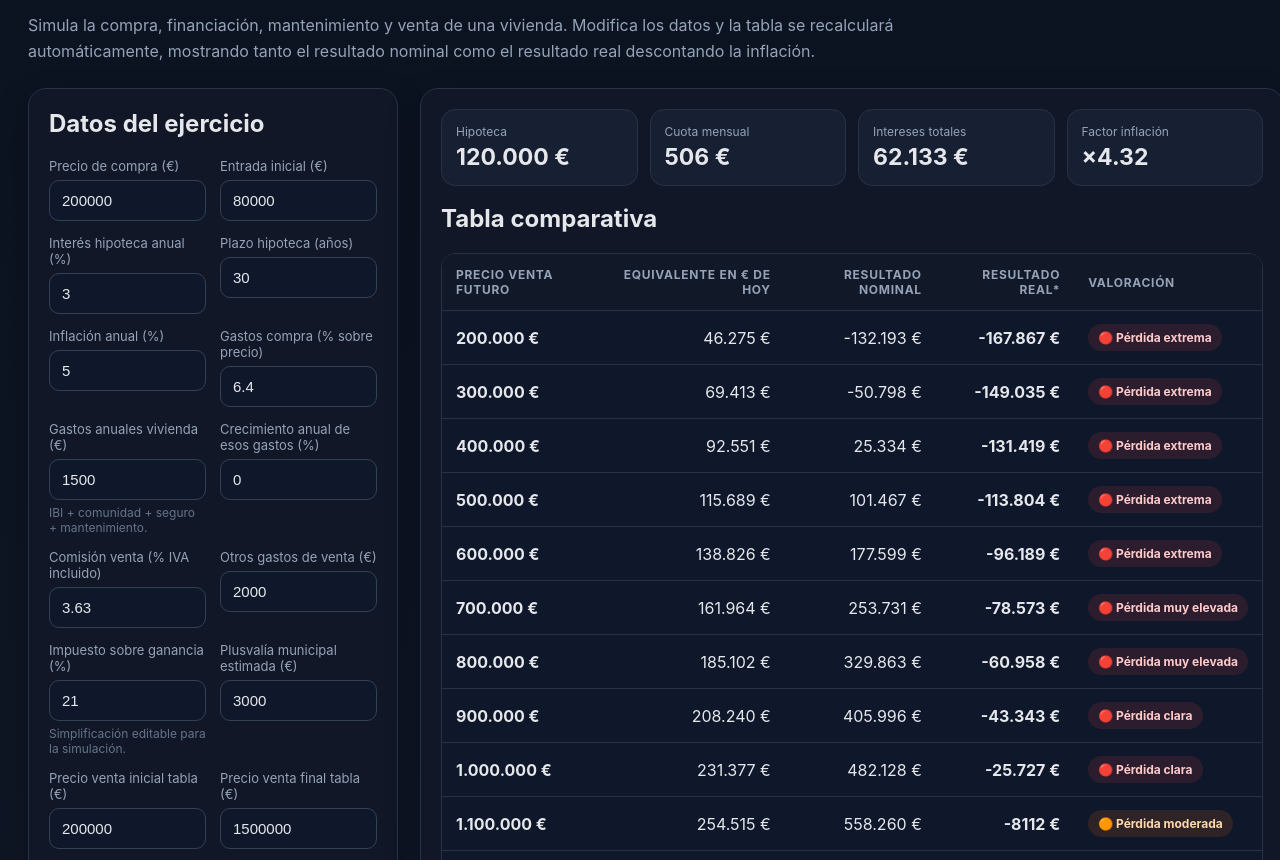
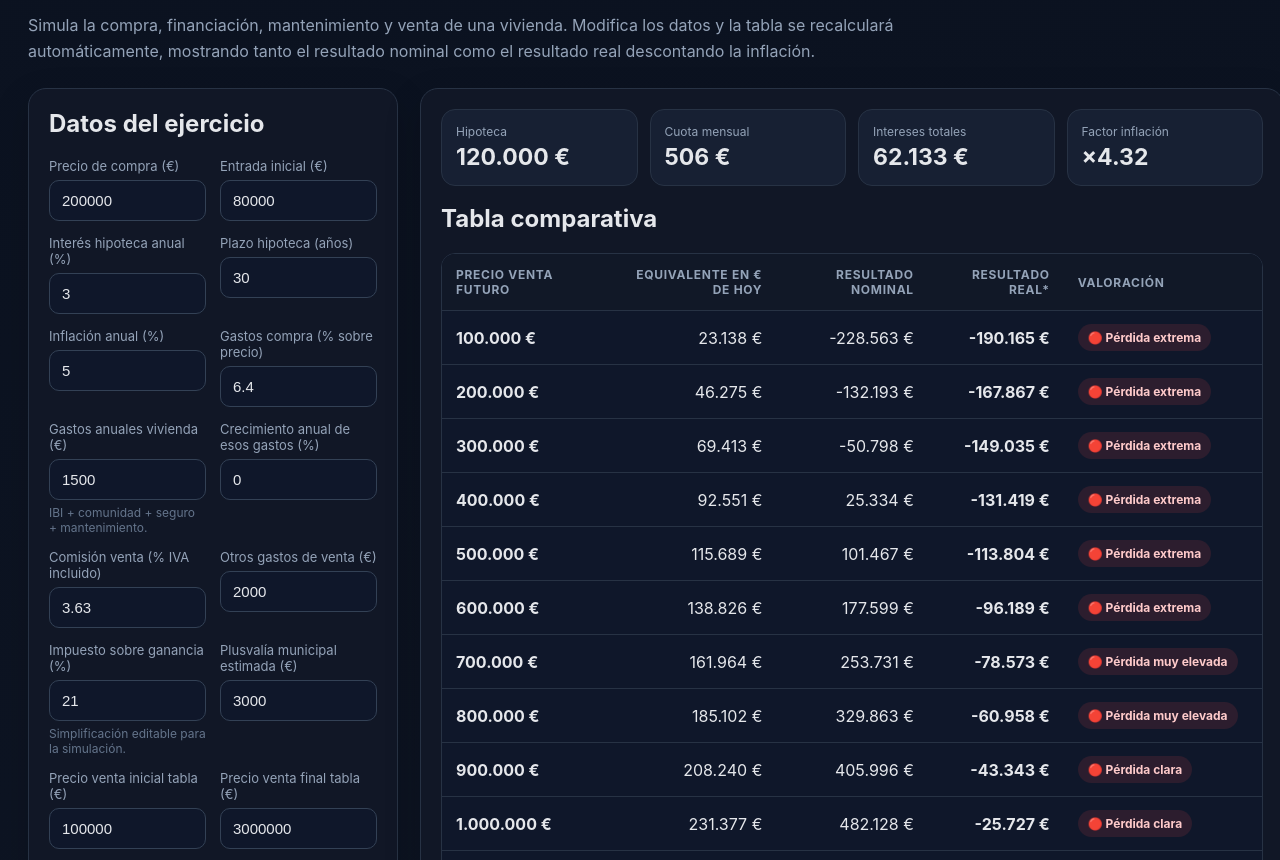
Before and after one commit to melvinfranco99/calculadora-rentabilidad-inmobiliaria, a plain HTML site: page calculadora_rentabilidad_inmobiliaria.html in a window 1280 px wide. Shown: the part 87-947 px from the top of the page. Drawn offline with Linux system fonts and the light colour scheme.

Commit message:
Ampliar rango de precios de venta en la tabla (100.000-3.000.000 EUR)

```diff
--- a/index.html
+++ b/calculadora_rentabilidad_inmobiliaria.html
@@ -78,8 +78,8 @@ tr:last-child td{border-bottom:none}
           <div class="mini">Simplificación editable para la simulación.</div>
         </div>
         <div><label>Plusvalía municipal estimada (€)</label><input id="plusvalia" type="number" value="3000" step="100"></div>
-        <div><label>Precio venta inicial tabla (€)</label><input id="saleStart" type="number" value="200000" step="10000"></div>
-        <div><label>Precio venta final tabla (€)</label><input id="saleEnd" type="number" value="1500000" step="10000"></div>
+        <div><label>Precio venta inicial tabla (€)</label><input id="saleStart" type="number" value="100000" step="10000"></div>
+        <div><label>Precio venta final tabla (€)</label><input id="saleEnd" type="number" value="3000000" step="10000"></div>
         <div class="full"><label>Incremento entre filas (€)</label><input id="saleStep" type="number" value="100000" step="10000"></div>
       </div>
     </aside>
```
